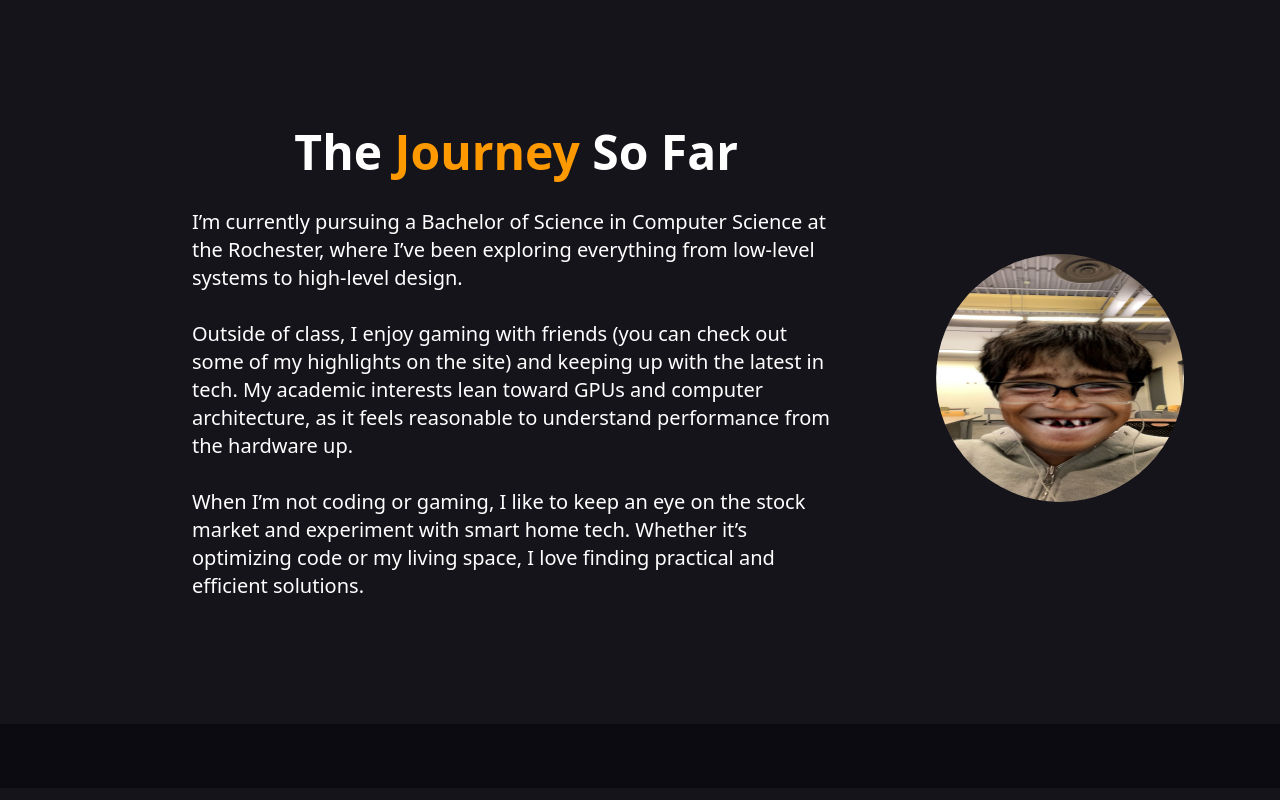
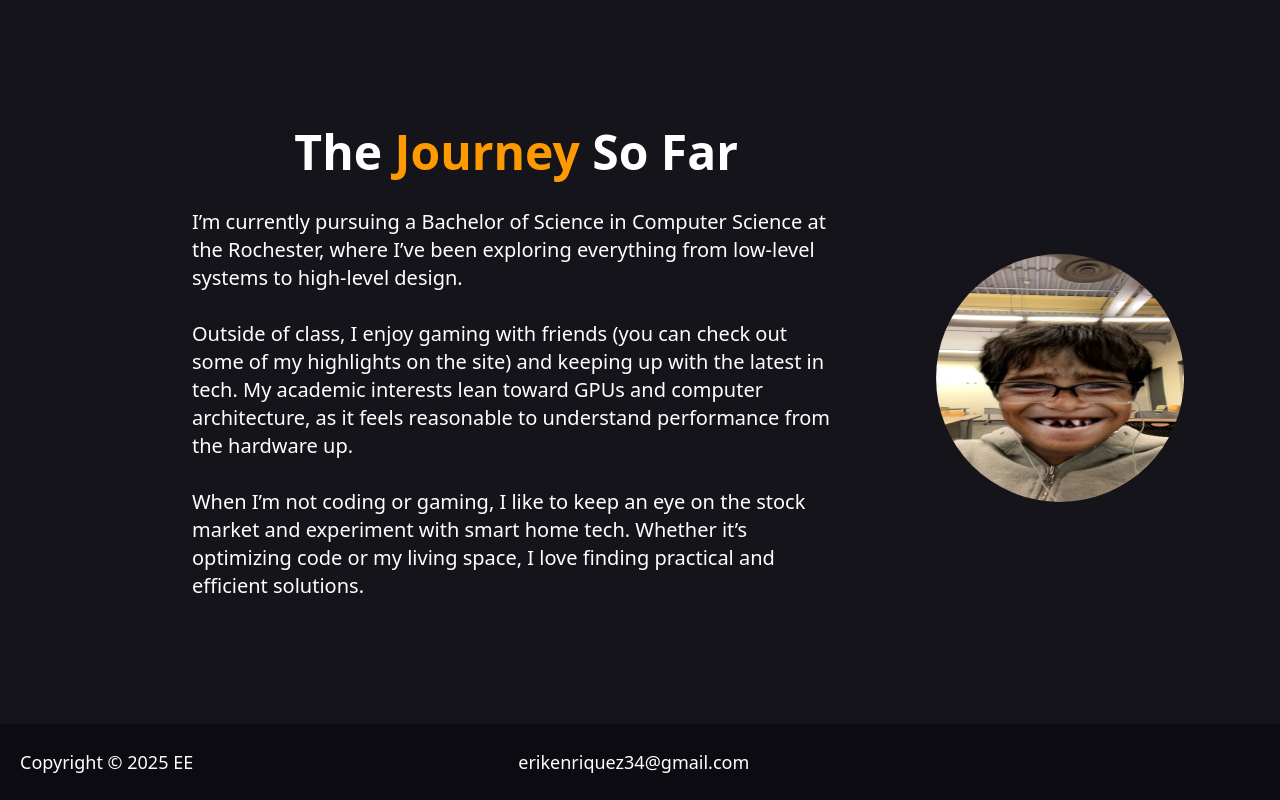
Before and after one commit to erikenriquez34/dashboard-site, a React (Vite) app: page / in a window 1280 px wide. Shown: the part 720-1520 px from the top of the page. Built offline with nearby package versions, Linux system fonts and the light colour scheme.

Commit message:
Footer information

```diff
--- a/src/App.tsx
+++ b/src/App.tsx
@@ -62,8 +62,9 @@ function App() {
           </div>
         </section>
 
-        <section className="py-8 bg-darker-spirit">
-
+        <section className="py-6 px-5 bg-darker-spirit text-center flex">
+                <div className="text-lg w-[33%] text-left">Copyright © 2025 EE</div>
+                <div className="text-lg w-[33%]">erikenriquez34@gmail.com</div>
         </section>
       </main>
     </div>
```
